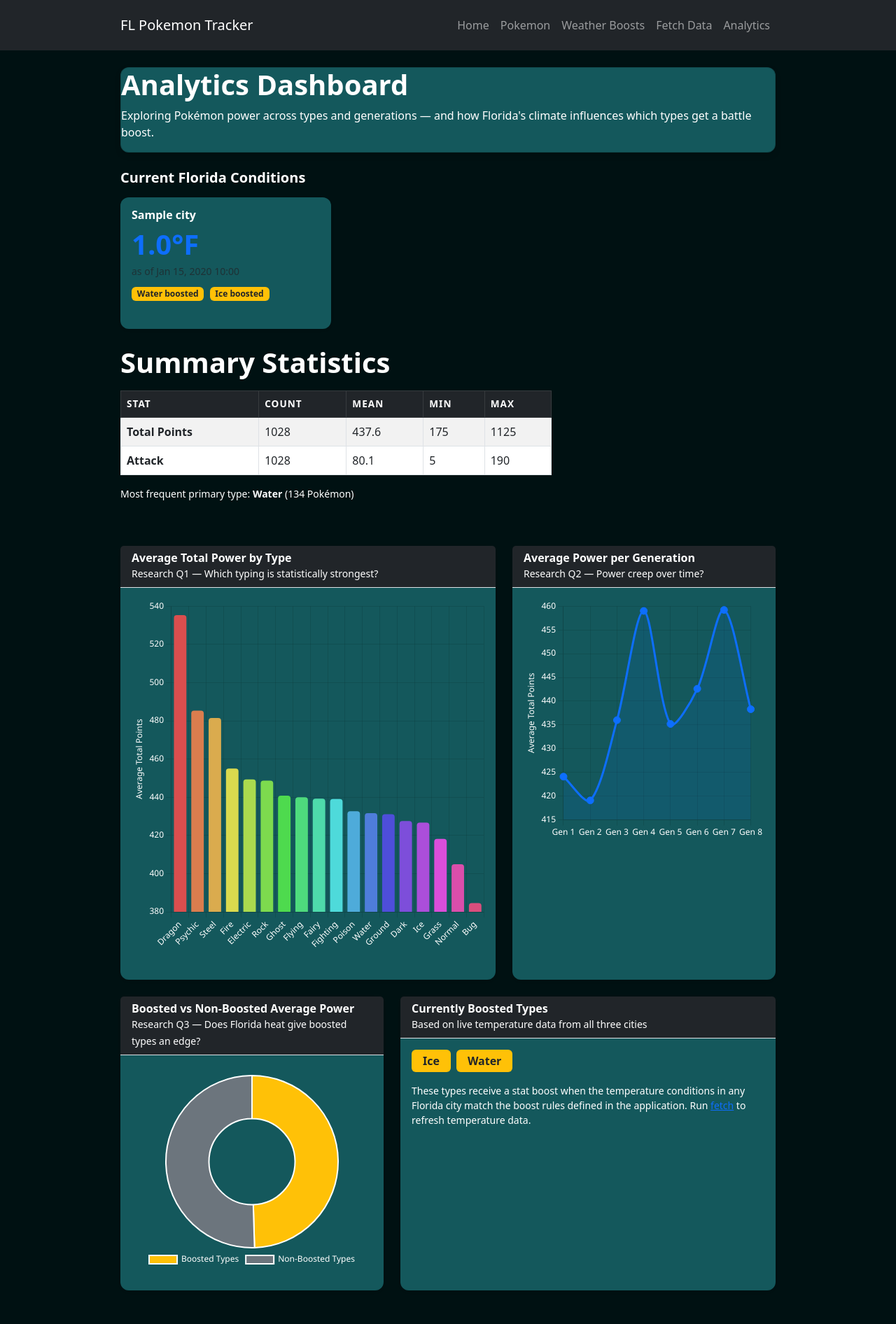
After one commit to SraddhaK/cis4930-sp26-django-project-group-21, a Django app: page /analytics/ in a window 1280 px wide. The commit adds this page. Shown: the whole page at 70% size. Run offline with Django 5.2, Linux system fonts and the light colour scheme; tables that the repository leaves empty hold one stand-in row (values such as "Sample post").

Commit message:
feature/added anayltics page for research questions bugfix/made fetch data page visible

```diff
--- /dev/null
+++ b/myapp/templates/myapp/analytics.html
@@ -0,0 +1,268 @@
+{% extends 'myapp/base.html' %}
+{% load static %}
+
+{% block title %}Analytics Dashboard{% endblock %}
+
+{% block content %}
+
+<div class="card mb-4 bg -dark text-white">
+  <div class="col">
+    <h1 class="display-6 fw-bold">Analytics Dashboard</h1>
+    <p class="text-white">
+      Exploring Pokémon power across types and generations — and how Florida's climate
+      influences which types get a battle boost.
+    </p>
+  </div>
+</div>
+
+{% if not use_csv %}
+<div class="alert alert-warning">
+  <strong>CSV not found.</strong> Charts are using database stats only.
+  Make sure <code>data/raw/pokemon.csv</code> exists and run
+  <code>python manage.py seed_data</code> to load the full dataset.
+</div>
+{% endif %}
+
+{% if city_temp_summary %}
+<div class="row mb-4">
+  <div class="col">
+    <h5 class="fw-semibold mb-3 text-white">Current Florida Conditions</h5>
+    <div class="row g-3">
+      {% for entry in city_temp_summary %}
+      <div class="col-md-4">
+        <div class="card h-100 border-0 shadow-sm">
+          <div class="card-body">
+            <h6 class="card-title fw-bold">{{ entry.city }}</h6>
+            <p class="display-6 fw-bold text-primary mb-1">{{ entry.temperature|floatformat:1 }}°F</p>
+            <p class="text-muted small mb-2">as of {{ entry.timestamp|date:"M d, Y H:i" }}</p>
+            <div>
+              {% for t in entry.boosted_types %}
+                <span class="badge bg-warning text-dark me-1">{{ t }} boosted</span>
+              {% endfor %}
+            </div>
+          </div>
+        </div>
+      </div>
+      {% endfor %}
+    </div>
+  </div>
+</div>
+{% endif %}
+
+<div class="row mb-5">
+  <div class="col-lg-8">
+    <h1 class="fw-semibold mb-3 text-white">Summary Statistics</h1>
+    <div class="table-responsive">
+      <table class="table table-striped table-hover table-bordered align-middle">
+        <thead class="table-dark">
+          <tr>
+            <th>Stat</th>
+            <th>Count</th>
+            <th>Mean</th>
+            <th>Min</th>
+            <th>Max</th>
+          </tr>
+        </thead>
+        <tbody>
+          {% for stat_name, values in summary_stats.items %}
+          <tr>
+            <td class="fw-semibold">{{ stat_name }}</td>
+            <td>{{ values.count }}</td>
+            <td>{{ values.mean }}</td>
+            <td>{{ values.min }}</td>
+            <td>{{ values.max }}</td>
+          </tr>
+          {% endfor %}
+        </tbody>
+      </table>
+    </div>
+    <p class="text small text-white">
+      Most frequent primary type: <strong>{{ most_common_type }}</strong>
+      ({{ most_common_count }} Pokémon)
+    </p>
+  </div>
+</div>
+
+<div class="row g-4 mb-4">
+
+  <div class="col-lg-7">
+    <div class="card border-0 shadow-sm h-100">
+      <div class="card-header bg-dark border-bottom">
+        <h6 class="fw-bold mb-0 text-white">Average Total Power by Type</h6>
+        <small class="text-white">Research Q1 — Which typing is statistically strongest?</small>
+      </div>
+      <div class="card-body">
+        <canvas id="barChart" height="300"></canvas>
+      </div>
+    </div>
+  </div>
+
+  <div class="col-lg-5">
+    <div class="card border-0 shadow-sm h-100">
+      <div class="card-header bg-dark border-bottom">
+        <h6 class="fw-bold mb-0 text-white">Average Power per Generation</h6>
+        <small class="text-white">Research Q2 — Power creep over time?</small>
+      </div>
+      <div class="card-body">
+        <canvas id="lineChart" height="300"></canvas>
+      </div>
+    </div>
+  </div>
+
+</div>
+
+<div class="row g-4 mb-5">
+
+  <div class="col-lg-5">
+    <div class="card border-0 shadow-sm h-100">
+      <div class="card-header bg-dark border-bottom">
+        <h6 class="fw-bold mb-0 text-white">Boosted vs Non-Boosted Average Power</h6>
+        <small class="text-white">Research Q3 — Does Florida heat give boosted types an edge?</small>
+      </div>
+      <div class="card-body d-flex justify-content-center align-items-center">
+        <canvas id="doughnutChart" style="max-height: 280px;"></canvas>
+      </div>
+    </div>
+  </div>
+
+  <div class="col-lg-7">
+    <div class="card border-0 shadow-sm h-100">
+      <div class="card-header bg-dark border-bottom">
+        <h6 class="fw-bold mb-0 text-white">Currently Boosted Types</h6>
+        <small class="text-white">Based on live temperature data from all three cities</small>
+      </div>
+      <div class="card-body">
+        {% if boosted_type_names %}
+          <div class="d-flex flex-wrap gap-2 mb-3">
+            {% for t in boosted_type_names %}
+              <span class="badge fs-6 bg-warning text-dark px-3 py-2">{{ t }}</span>
+            {% endfor %}
+          </div>
+          <p class="text-white small">
+            These types receive a stat boost when the temperature conditions in any
+            Florida city match the boost rules defined in the application.
+            Run <a href="{% url 'myapp:fetch' %}">fetch</a> to refresh temperature data.
+          </p>
+        {% else %}
+          <p class="text-muted">
+            No weather data available yet.
+            <a href="{% url 'myapp:fetch' %}">Fetch live data</a> to populate boost status.
+          </p>
+        {% endif %}
+      </div>
+    </div>
+  </div>
+
+</div>
+
+{% endblock %}
+
+
+{% block extra_js %}
+<script src="https://cdn.jsdelivr.net/npm/chart.js@4.4.0/dist/chart.umd.min.js"></script>
+
+<script>
+  const barData = {{ bar_chart_json|safe }};
+  const lineData = {{ line_chart_json|safe }};
+  const doughnutData = {{ doughnut_chart_json|safe }};
+
+  Chart.defaults.font.family = "'Segoe UI', system-ui, sans-serif";
+  Chart.defaults.color = 'white';
+
+  new Chart(document.getElementById('barChart'), {
+    type: 'bar',
+    data: {
+      labels: barData.labels,
+      datasets: [{
+        label: 'Avg Total Points',
+        data: barData.values,
+        backgroundColor: barData.labels.map((_, i) =>
+          `hsl(${(i * 360 / barData.labels.length)}, 65%, 58%)`
+        ),
+        borderRadius: 4,
+        borderSkipped: false,
+      }]
+    },
+    options: {
+      responsive: true,
+      plugins: {
+        legend: { display: false },
+        tooltip: {
+          callbacks: {
+            label: ctx => ` ${ctx.parsed.y.toFixed(1)} avg pts`
+          }
+        }
+      },
+      scales: {
+        y: {
+          beginAtZero: false,
+          title: { display: true, text: 'Average Total Points' }
+        },
+        x: {
+          ticks: { maxRotation: 45 }
+        }
+      }
+    }
+  });
+
+  new Chart(document.getElementById('lineChart'), {
+    type: 'line',
+    data: {
+      labels: lineData.labels,
+      datasets: [{
+        label: 'Avg Total Points',
+        data: lineData.values,
+        borderColor: '#0d6efd',
+        backgroundColor: 'rgba(13, 110, 253, 0.1)',
+        pointBackgroundColor: '#0d6efd',
+        pointRadius: 5,
+        tension: 0.3,
+        fill: true,
+      }]
+    },
+    options: {
+      responsive: true,
+      plugins: {
+        legend: { display: false },
+        tooltip: {
+          callbacks: {
+            label: ctx => ` ${ctx.parsed.y.toFixed(1)} avg pts`
+          }
+        }
+      },
+      scales: {
+        y: {
+          beginAtZero: false,
+          title: { display: true, text: 'Average Total Points' }
+        }
+      }
+    }
+  });
+
+  new Chart(document.getElementById('doughnutChart'), {
+    type: 'doughnut',
+    data: {
+      labels: doughnutData.labels,
+      datasets: [{
+        data: doughnutData.values,
+        backgroundColor: ['#ffc107', '#6c757d'],
+        borderWidth: 2,
+        borderColor: '#fff',
+      }]
+    },
+    options: {
+      responsive: true,
+      plugins: {
+        legend: {
+          position: 'bottom',
+        },
+        tooltip: {
+          callbacks: {
+            label: ctx => ` ${ctx.parsed.toFixed(1)} avg total pts`
+          }
+        }
+      }
+    }
+  });
+</script>
+{% endblock %}
--- a/myapp/templates/myapp/base.html
+++ b/myapp/templates/myapp/base.html
@@ -31,6 +31,12 @@
                 <li class="nav-item">
                     <a class="nav-link" href="{% url 'myapp:weather_boost' %}">Weather Boosts</a>
                 </li>
+                <li class="nav-item">
+                    <a class="nav-link" href="{% url 'myapp:fetch' %}">Fetch Data</a>
+                </li>
+                <li class="nav-item">
+                    <a class="nav-link" href="{% url 'myapp:analytics' %}">Analytics</a>
+                </li>
             </ul>
 
         </div>
@@ -43,5 +49,7 @@
 </div>
 
 <script src="https://cdn.jsdelivr.net/npm/bootstrap@5.3.0/dist/js/bootstrap.bundle.min.js"></script>
+{% block extra_js %}
+{% endblock %}
 </body>
 </html>
--- a/myapp/urls.py
+++ b/myapp/urls.py
@@ -20,7 +20,7 @@ urlpatterns = [
     path('weather-boost/', views.weather_boost, name='weather_boost'),
 
     # Analytics dashboard uncomment when analytics dashboard is made
-    # path('analytics/', views.analytics, name='analytics'),
+    path('analytics/', views.analytics, name='analytics'),
 
     # API fetch trigger (staff only)
     path('fetch/', views.fetch_page, name='fetch'),
--- a/myapp/views.py
+++ b/myapp/views.py
@@ -5,6 +5,10 @@ from django.core.management import call_command
 from django.core.paginator import Paginator
 from .models import Pokemon, DataRun, PokemonType, City, WeatherRecord
 from .forms import PokemonForm
+import json
+import os
+import pandas as pd
+from django.conf import settings
 
 def home(request):
     return render(request, "myapp/home.html")
@@ -111,3 +115,128 @@ def fetch_data_view(request):
         "message": message,
         "success": success,
     })
+
+# Aiden's views for Analytics role
+def analytics(request):
+
+    # --- Load Pokemon data from DB into a DataFrame ---
+    qs = Pokemon.objects.select_related('primary_type').values(
+        'name',
+        'primary_type__name',
+        'hp',
+    )
+    df = pd.DataFrame(list(qs))
+    if not df.empty:
+        print("nrenamed w type_1")
+        df.rename(columns={'primary_type__name': 'type_1'}, inplace=True)
+
+    # --- 2. Load CSV for generation + full stat columns ---
+    #print(f"{os.path.join(settings.BASE_DIR.parent, 'data', 'raw', 'pokemon.csv')}")
+    csv_path = os.path.join(settings.BASE_DIR.parent, 'data', 'raw', 'pokemon.csv')
+    try:
+        csv_df = pd.read_csv(csv_path)
+        csv_df.columns = [c.lower() for c in csv_df.columns]
+        csv_df = csv_df[['name', 'generation', 'total_points',
+                          'attack', 'defense', 'sp_attack',
+                          'sp_defense', 'speed', 'type_1', 'status']].copy()
+        use_csv = True
+    except FileNotFoundError:
+        use_csv = False
+        print("couldn't find file")
+        csv_df = pd.DataFrame()
+
+    # Research Question 1 — "Which typing has the greatest power?" using bar chart
+    if use_csv:
+        type_power = (
+            csv_df.groupby('type_1')['total_points']
+            .mean()
+            .round(1)
+            .sort_values(ascending=False)
+        )
+        bar_labels = type_power.index.tolist()
+        bar_values = type_power.values.tolist()
+    else:
+        fallback = df.groupby('type_1')['hp'].mean().round(1).sort_values(ascending=False)
+        bar_labels = fallback.index.tolist()
+        bar_values = fallback.values.tolist()
+
+    bar_chart_data = {'labels': bar_labels, 'values': bar_values}
+
+    # Research Question 2 — "How do power levels change across generations?" using line chart
+    if use_csv:
+        gen_power = (
+            csv_df.groupby('generation')['total_points']
+            .mean()
+            .round(1)
+            .sort_index()
+        )
+        line_labels = [f'Gen {int(g)}' for g in gen_power.index.tolist()]
+        line_values = gen_power.values.tolist()
+    else:
+        line_labels, line_values = [], []
+
+    line_chart_data = {'labels': line_labels, 'values': line_values}
+
+    # Research Question 3 — "Does Florida's heat give boosted types an edge?" using donut chart
+    boosted_type_names = set()
+    city_temp_summary  = []
+
+    for city in City.objects.all():
+        latest = WeatherRecord.objects.filter(city=city).first()
+        if latest:
+            boosted = get_boosted_types(latest.temperature)
+            boosted_type_names.update(boosted)
+            city_temp_summary.append({
+                'city':          city.name,
+                'temperature':   latest.temperature,
+                'timestamp':     latest.timestamp,
+                'boosted_types': boosted,
+            })
+
+    if use_csv and boosted_type_names:
+        csv_df['is_boosted'] = csv_df['type_1'].isin(boosted_type_names)
+        boost_groups = csv_df.groupby('is_boosted')['total_points'].mean().round(1)
+        boosted_avg    = float(boost_groups.get(True,  0))
+        nonboosted_avg = float(boost_groups.get(False, 0))
+    else:
+        boosted_avg, nonboosted_avg = 0, 0
+
+    doughnut_chart_data = {
+        'labels': ['Boosted Types', 'Non-Boosted Types'],
+        'values': [boosted_avg, nonboosted_avg],
+    }
+
+    # --- Summary statistics table (count, mean, min, max) ---
+    if use_csv:
+        summary_stats = {
+            'Total Points': {
+                'count': int(csv_df['total_points'].count()),
+                'mean':  round(float(csv_df['total_points'].mean()), 1),
+                'min':   int(csv_df['total_points'].min()),
+                'max':   int(csv_df['total_points'].max()),
+            },
+            'Attack': {
+                'count': int(csv_df['attack'].count()),
+                'mean':  round(float(csv_df['attack'].mean()), 1),
+                'min':   int(csv_df['attack'].min()),
+                'max':   int(csv_df['attack'].max()),
+            },
+        }
+        most_common_type  = csv_df['type_1'].value_counts().idxmax()
+        most_common_count = int(csv_df['type_1'].value_counts().max())
+    else:
+        summary_stats = {}
+        most_common_type  = 'N/A'
+        most_common_count = 0
+
+    return render(request, 'myapp/analytics.html', {
+        'bar_chart_json':      json.dumps(bar_chart_data),
+        'line_chart_json':     json.dumps(line_chart_data),
+        'doughnut_chart_json': json.dumps(doughnut_chart_data),
+        'summary_stats':       summary_stats,
+        'city_temp_summary':   city_temp_summary,
+        'boosted_type_names':  sorted(boosted_type_names),
+        'most_common_type':    most_common_type,
+        'most_common_count':   most_common_count,
+        'use_csv':             use_csv,
+    })
```
Also changed, not shown: myapp/templates/myapp/fetch.html (+10 -13 lines), data/raw/pokemon.csv (renamed from data/pokemon.csv), myapp/migrations/0005_alter_pokemontype_name.py (added).
